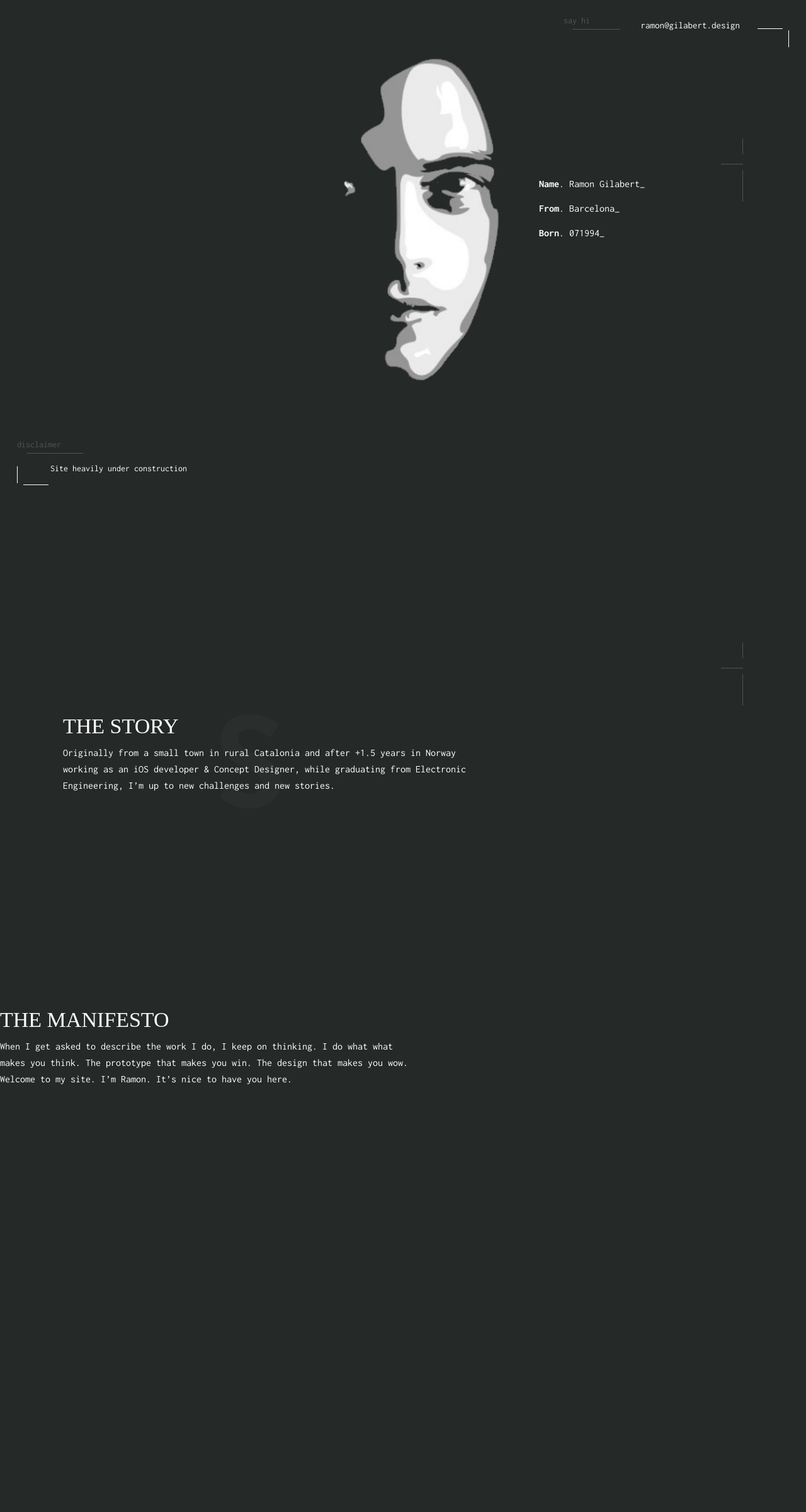
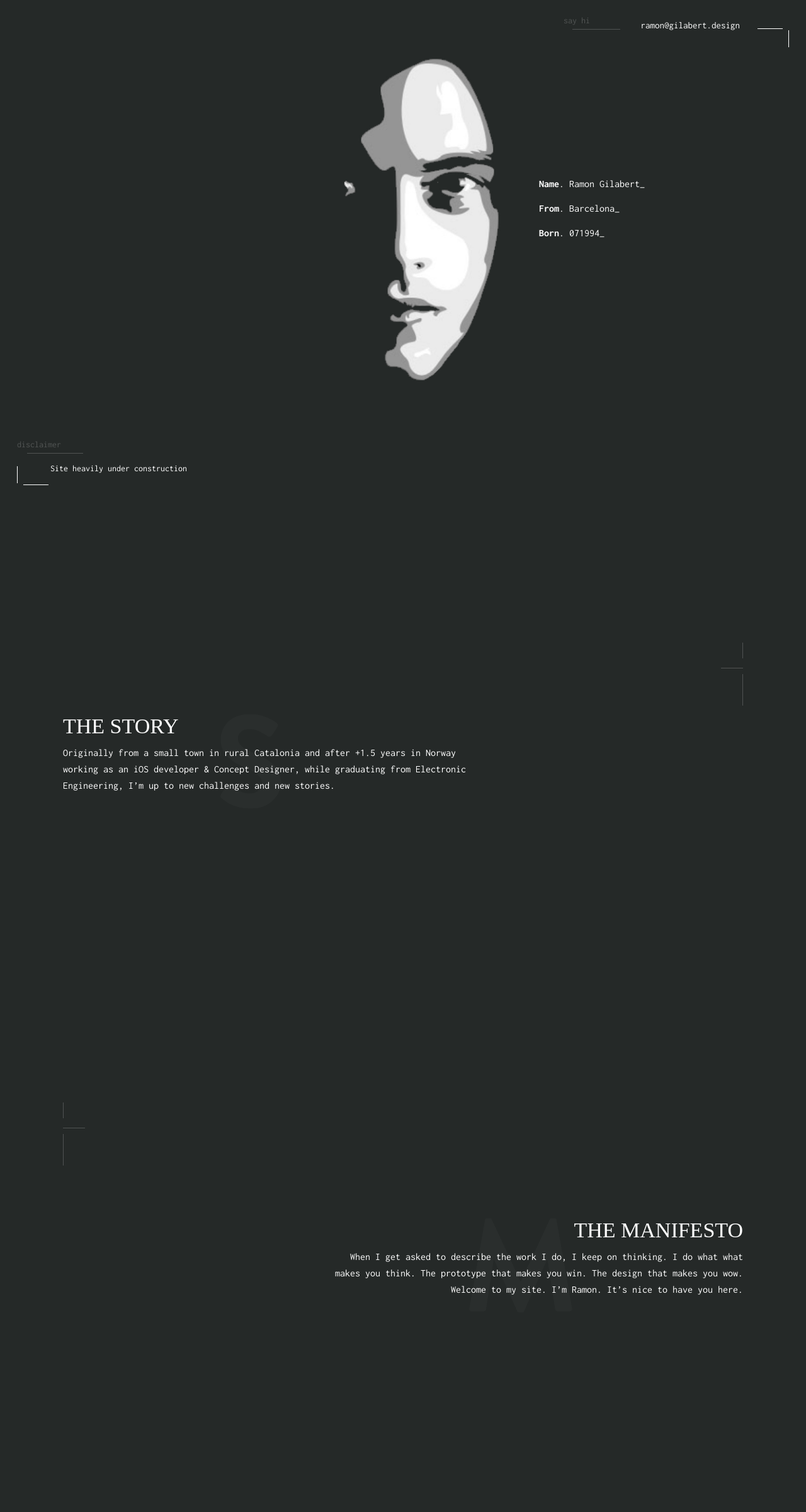
Before and after one commit to RamonGilabert/ramongilabert.github.io, a PHP site: page / in a window 1280 px wide. Shown: the whole page at 63% size. Before the commit the page ends 1721 px from the top, so only its background shows below. Run offline with PHP 8.4, Linux system fonts and the light colour scheme; some web fonts are replaced.

Commit message:
Adds the manifesto style

```diff
--- a/public/css/index.css
+++ b/public/css/index.css
@@ -196,6 +196,39 @@
   left: 250px;
   opacity: 0.025;
 }
+#manifesto {
+  width: 100vw;
+  height: 100vh;
+  position: relative;
+}
+#manifesto-image {
+  position: absolute;
+  background-image: url("../images/sections/m-logo.svg");
+  background-size: contain;
+  background-repeat: no-repeat;
+  width: 165px;
+  height: 150px;
+  right: 270px;
+  opacity: 0.025;
+}
+#manifesto-description {
+  position: absolute;
+  top: 50%;
+  right: 100px;
+  transform: translateY(-50%);
+}
+#manifesto-description h2 {
+  text-align: right;
+}
+#manifesto-description p {
+  text-align: right;
+}
+#manifesto-horizontal-glitch {
+  position: absolute;
+  transform: rotateY(180deg);
+  top: 150px;
+  left: 100px;
+}
 *,
 html {
   margin: 0;
--- a/public/index.html
+++ b/public/index.html
@@ -69,7 +69,7 @@
           It’s nice to have you here.</p>
       </div>
 
-      <div class='horizontal-glitch' id='story-horizontal-glitch'><div></div></div>
+      <div class='horizontal-glitch' id='manifesto-horizontal-glitch'><div></div></div>
     </section>
   </body>
 </html>
--- a/public/stylus/descriptions/manifesto.styl
+++ b/public/stylus/descriptions/manifesto.styl
@@ -1 +1,40 @@
 // Manifesto stylus
+
+#manifesto {
+  width: 100vw
+  height: 100vh
+  position: relative
+}
+
+#manifesto-image {
+  position: absolute
+  background-image: url(m-logo)
+  background-size: contain
+  background-repeat: no-repeat
+  width: 165px
+  height: 150px
+  right: 270px
+  opacity: 0.025
+}
+
+#manifesto-description {
+  position: absolute
+  top: 50%
+  right: 100px
+  transform: translateY(-50%);
+}
+
+#manifesto-description h2 {
+  text-align: right
+}
+
+#manifesto-description p {
+  text-align: right
+}
+
+#manifesto-horizontal-glitch {
+  position: absolute
+  transform: rotateY(180deg)
+  top: 150px
+  left: 100px
+}
--- a/public/stylus/index.styl
+++ b/public/stylus/index.styl
@@ -4,7 +4,8 @@
 @import header
 @import glitches
 
-@import 'descriptions/*'
+@import 'descriptions/story'
+@import 'descriptions/manifesto'
 
 *, html {
   margin: 0
--- a/public/stylus/variables.styl
+++ b/public/stylus/variables.styl
@@ -11,3 +11,4 @@ disabled-text-opacity = 0.2
 
 hero-image = '../images/hero/header.jpg'
 s-logo = '../images/sections/s-logo.svg'
+m-logo = '../images/sections/m-logo.svg'
```
Also changed, not shown: public/css/manifesto.css (+33 -0 lines).
